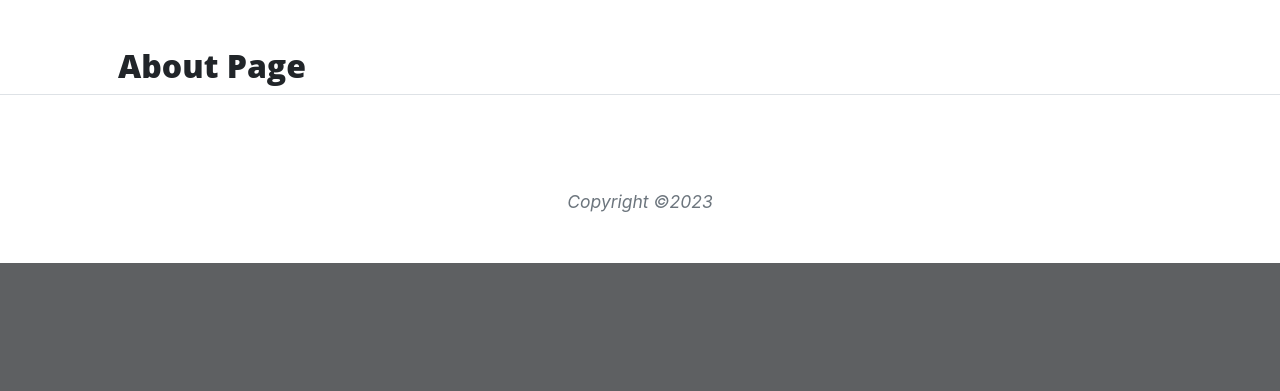
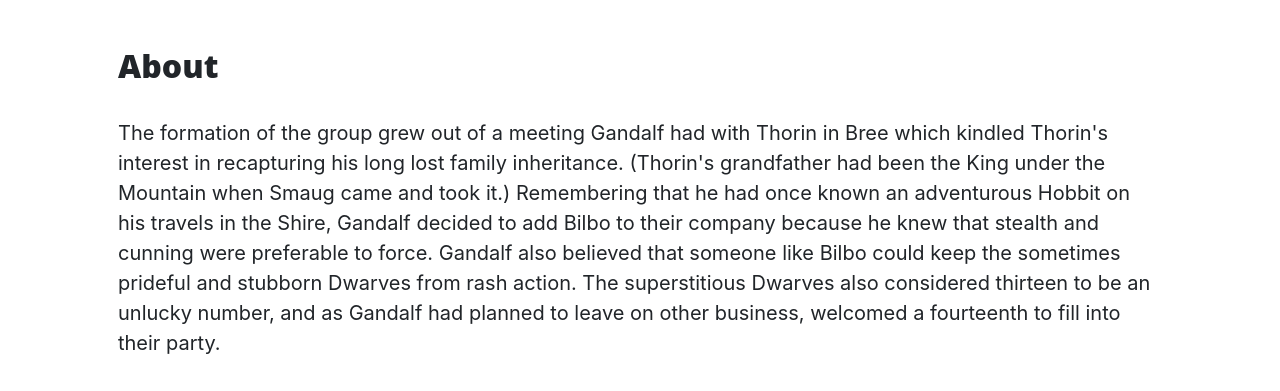
Before and after one commit to jeskodes/Flask_Intro_Project, a Flask app: page /about in a window 1280 px wide. Shown: the part 629-1020 px from the top of the page. Before the commit the page ends 892 px from the top, so only its background shows below. Run offline with Flask 3, Linux system fonts and the light colour scheme; some libraries are stand-ins or nearby versions.

Commit message:
Add page_title variable and update about pg

```diff
--- a/app.py
+++ b/app.py
@@ -14,16 +14,16 @@
 
 @app.route("/about")
 def about():
-    return render_template("about.html")
+    return render_template("about.html", page_title="About")
 
 @app.route("/careers")
 def careers():
-    return render_template("careers.html")
+    return render_template("careers.html", page_title="Come Work with Us")
 
 
 @app.route("/contact")
 def contact():
-    return render_template("contact.html")
+    return render_template("contact.html", page_title="Contact Us")
 
 if __name__ == "__main__":
     def jls_extract_def():
--- /dev/null
+++ b/static/css/mystyle.css
@@ -0,0 +1,8 @@
+.col-md-5 img {
+    width: 70%;
+    margin: 2rem 0;
+}
+
+.col-md-7 {
+    margin-top: 2rem;
+}
--- a/templates/about.html
+++ b/templates/about.html
@@ -1,4 +1,36 @@
 {% extends "base.html" %}
 {% block content %}
-    <h2>About Page</h2>
+<h2>{{ page_title }}</h2>
+    <p>The formation of the group grew out of a meeting Gandalf had with Thorin in Bree which kindled Thorin's interest
+        in recapturing his long lost family inheritance. (Thorin's grandfather had been the King under the Mountain when
+        Smaug came and took it.) Remembering that he had once known an adventurous Hobbit on his travels in the Shire,
+        Gandalf decided to add Bilbo to their company because he knew that stealth and cunning were preferable to force.
+        Gandalf also believed that someone like Bilbo could keep the sometimes prideful and stubborn Dwarves from rash
+        action. The superstitious Dwarves also considered thirteen to be an unlucky number, and as Gandalf had planned
+        to leave on other business, welcomed a fourteenth to fill into their party.</p>
+
+<div class="row featurette">
+    <div class="col-md-7">
+        <h3>Thorin Oakenshield</h3>
+            <p>Thorin II "Oakenshield", eventually called King under the Mountain or Mountain King[1], was the son of Thráin II,
+        the older brother of Frerin and Dís, the grandson of King Thrór and the uncle of Fíli and Kíli. Thorin was best
+        known for his deeds as leader of a company that infiltrated the lost Kingdom under the Mountain to take it back
+        from Smaug and for leading an alliance of Men, Dwarves, and Elves in the Battle of Five Armies.</p>
+    </div>
+    <div class="col-md-5">
+        <img src="https://static.wikia.nocookie.net/lotr/images/b/bf/Thorin-Oakenshield_in_The_Hobbit.jpg" alt="Photo of Thorin from film The Hobbit">
+    </div>
+</div>
+
+<div class="row featurette">
+    <div class="col-md-5">
+        <img src="https://static.wikia.nocookie.net/lotr/images/a/a6/HBT-DWF-003.jpg" alt="Fili and Kili from the film the Hobbit">
+    </div>
+    <div class="col-md-7">
+        <h3>Fili and Kili </h3>
+        <p>Fíli and Kíli were Dwarvern brothers and were also the youngest of the thirteen Dwarves who set out with
+            Thorin Oakenshield's company, along with Gandalf and Bilbo Baggins, to reclaim the Lonely Mountain from the
+            dragon Smaug.</p>
+    </div>
+</div>
 {% endblock %}
--- a/templates/base.html
+++ b/templates/base.html
@@ -2,8 +2,9 @@
 <html lang="en">
 <head>
     <meta charset="UTF-8">
-    <meta name="viewport" content="width=device-width, initial-scale=1.0">
-    <link rel="stylesheet" href="{{ url_for('static', filename='css/styles.css') }}">
+    <meta name="viewport" content="width=device-width, initial-scale=1.0" type="text/css">
+    <link rel="stylesheet" href="{{ url_for('static', filename='css/styles.css') }}" type="text/css">
+    <link rel="stylesheet" href="{{ url_for('static', filename='css/mystyle.css') }}" type="text/css">
     <title>Hello Flask</title>
 </head>
 <body>
--- a/templates/careers.html
+++ b/templates/careers.html
@@ -1,4 +1,4 @@
 {% extends "base.html" %}
 {% block content %}
-    <h2>Come Work with Us!</h2>
+    <h2>{{ page_title }}</h2>
 {% endblock %}
--- a/templates/contact.html
+++ b/templates/contact.html
@@ -1,4 +1,4 @@
 {% extends "base.html" %}
 {% block content %}
-    <h2>Contact US!</h2>
+    <h2>{{ page_title }}</h2>
 {% endblock %}
```
